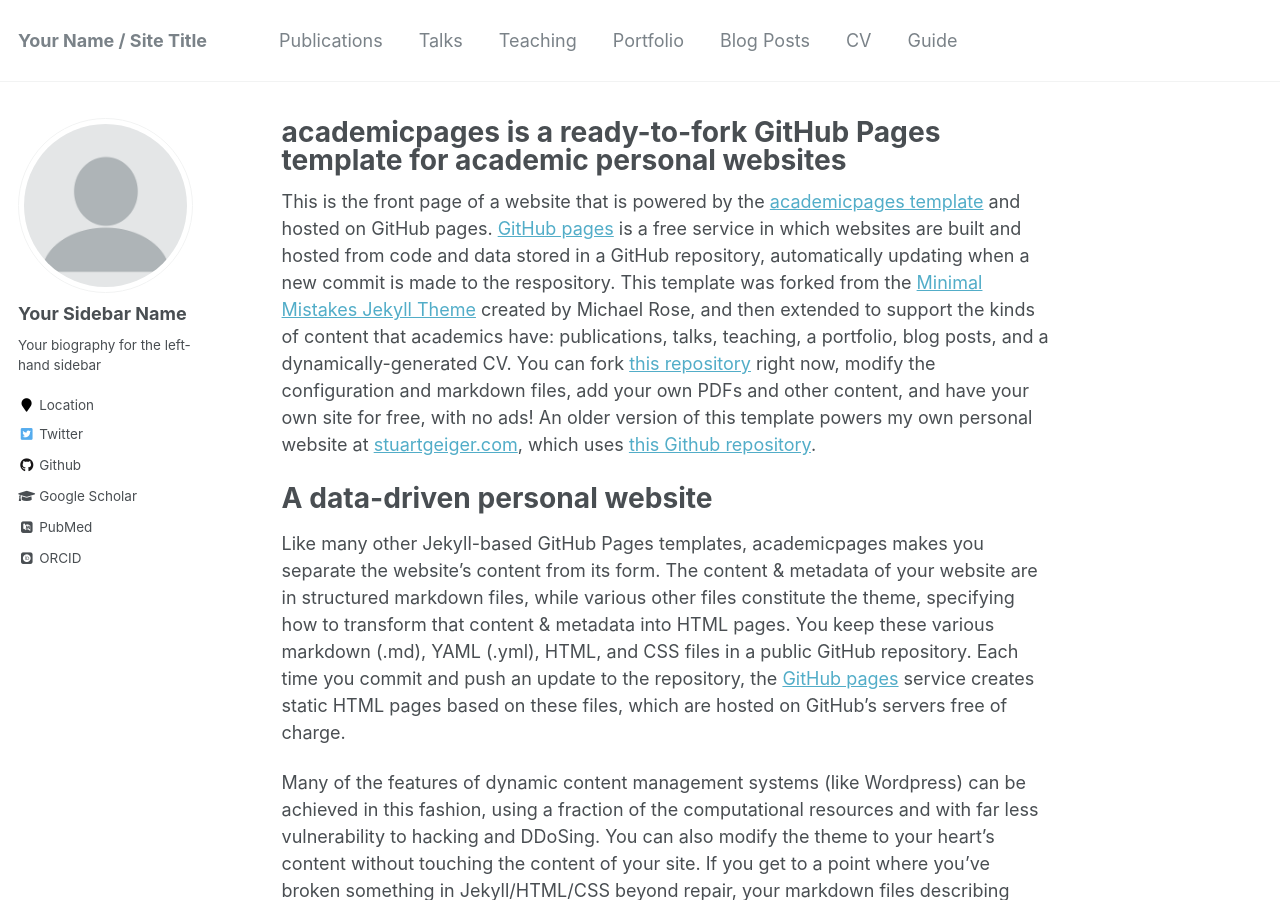
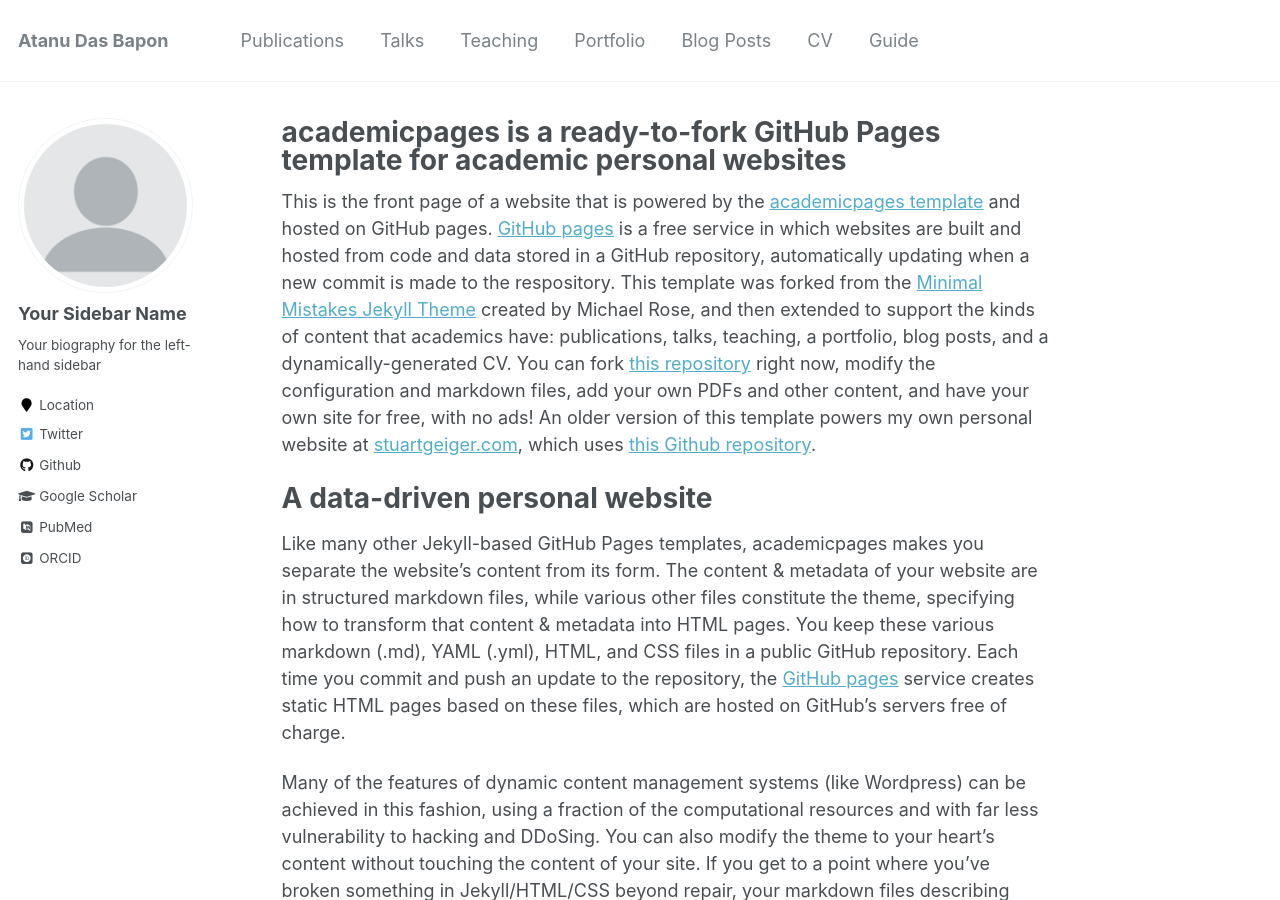
Before and after one commit to atanudasbapon/atanudasbapon.github-io, a Jekyll site: the page built from _pages/about.md, in a window 1280 px wide and 900 px high. Built offline with Jekyll 4.4.1, drawn with Linux system fonts in a browser that asks for light colours; some web fonts are replaced.

Commit message:
changed title

```diff
--- a/_config.yml
+++ b/_config.yml
@@ -7,7 +7,7 @@
 
 # Site Settings
 locale                   : "en-US"
-title                    : "Your Name / Site Title"
+title                    : "Atanu Das Bapon"
 title_separator          : "-"
 name                     : &name "Your Name"
 description              : &description "personal description"
```
